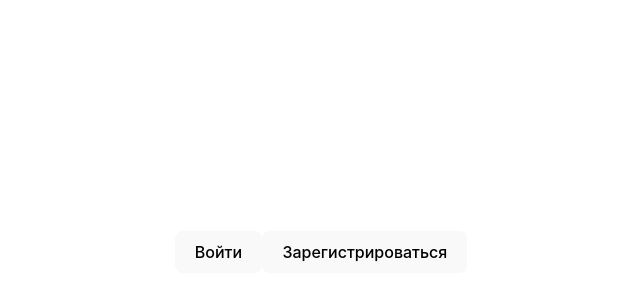
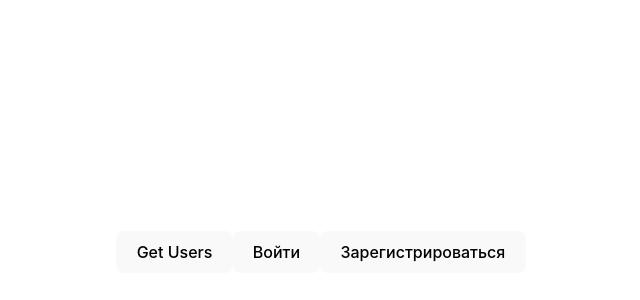
Before and after one commit to Nixx342/TaskTracker, a React (Vite) app in the folder frontend/: page /login in a window 1280 px wide. Shown: the part 148-448 px from the top of the page, without its empty margins (319-959 px from the left). Built offline with nearby package versions, Linux system fonts and the light colour scheme.

Commit message:
Перенос на ПК

```diff
--- a/frontend/src/assets/Pages/LoginPage.tsx
+++ b/frontend/src/assets/Pages/LoginPage.tsx
@@ -1,11 +1,12 @@
-import {useState} from "react";
+import {useState, useEffect} from "react";
 // import { TypeComponents } from '../Types/TypeComponents.ts';
 import '../Styles/LoginPage.scss'
 import {useNavigate} from "react-router-dom";
+import axios from "axios";
 
 const LoginPage = (props) => {
-    const [username, setUsername] = useState<string>('');
-    const [password, setPassword] = useState<string>('');
+    const [username, setUsername] = useState<string>('')
+    const [password, setPassword] = useState<string>('')
     const [errorMsg, setErrorMsg] = useState<string>('')
     const navigate = useNavigate()
 
@@ -77,8 +78,39 @@ const LoginPage = (props) => {
             register();
         }
     }
+    // const getUsers = async () => {
+    //     const response = await axios.get('localhost:8080/users')
+    //     console.log(await response)
+
+    // }
+    async function getUser() {
+        // const url = '/users'
+        const url = 'http://localhost:8080/users'
+        await axios.get(url).then((resp) => {
+            const data = resp.data
+            console.log(data)
+        })
+
+
+        // useEffect(() => {
+        //     const fetchUsers = async () => {
+        //         try {
+        //             const response = await axios.get('/users');
+        //             console.log(response.data);
+        //         } catch (error) {
+        //             console.error('Ошибка при получении данных:', error);
+        //         }
+        //     };
+
+        //     fetchUsers();
+        // }, []);
+    }
+
+
+
     return (
         <>
+            <button onClick={getUser}>Get Users</button>
             <button onClick={() => modalOpen('login')}>Войти</button>
             <button onClick={() => modalOpen('register')}>Зарегистрироваться</button>
 
```
Also changed, not shown: 1 other file (tests, documents, lock files or other folders).
